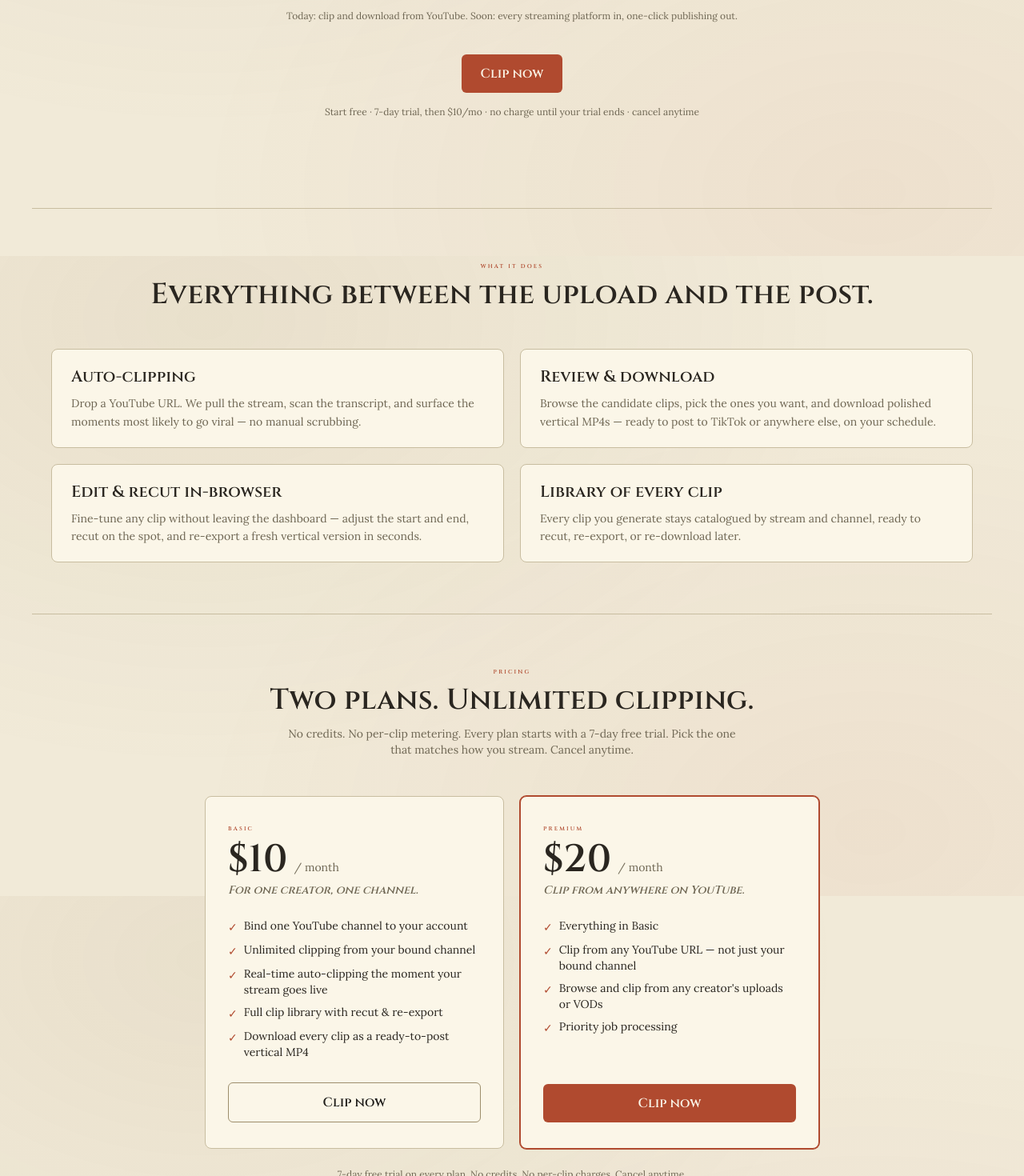
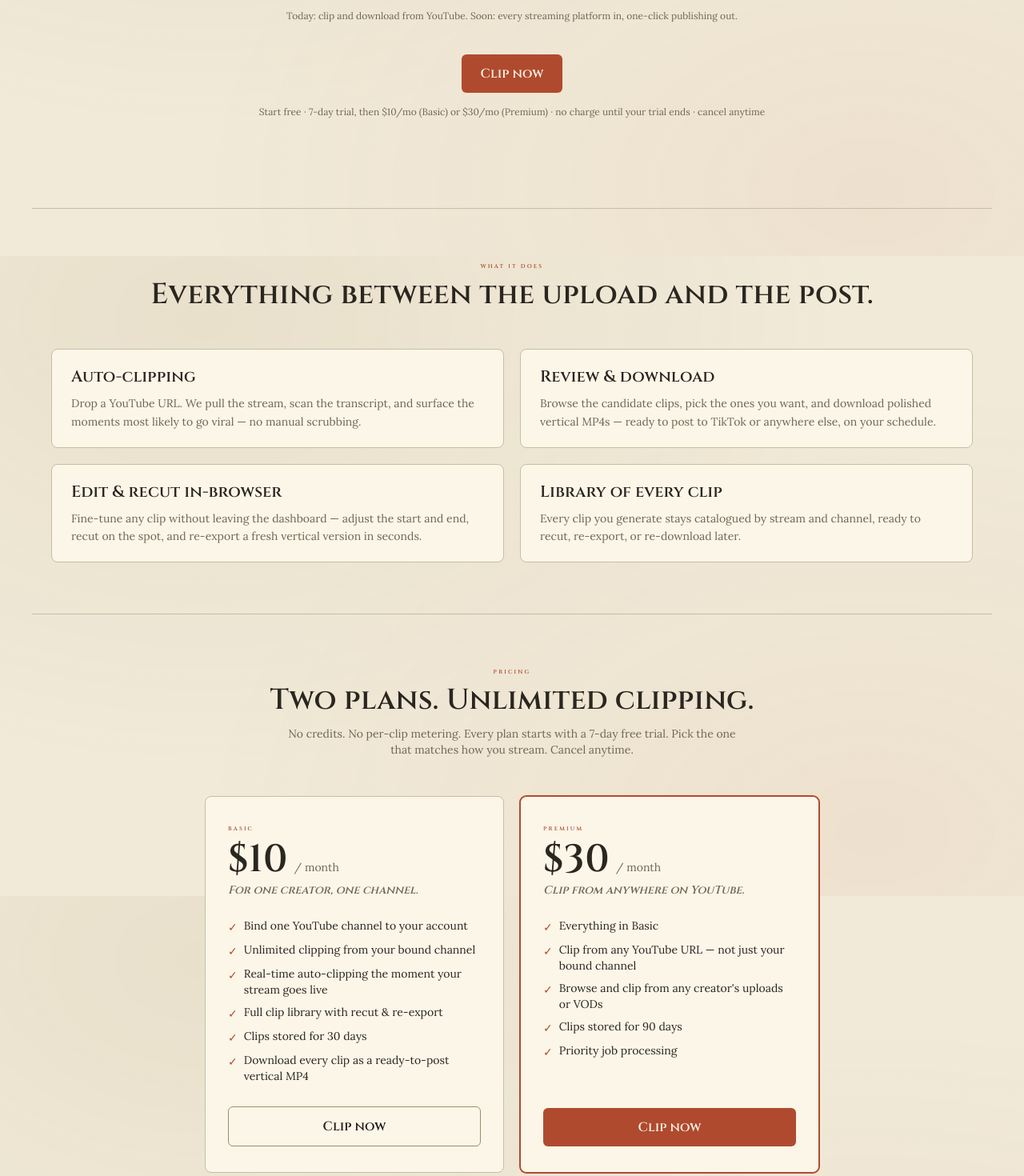
Before and after one commit to encyclipedia-ai/landing-page, a Next.js app: page / in a window 1280 px wide. Shown: the part 480-1950 px from the top of the page at 80% size. Built offline with nearby package versions, Linux system fonts and the light colour scheme; no server answers.

Commit message:
feat(landing): set premium to  and clarify retention
Update pricing section and hero copy to show Basic 30-day storage, Premium 90-day storage, and Premium price at /month.

```diff
--- a/src/app/page.tsx
+++ b/src/app/page.tsx
@@ -96,6 +96,7 @@ const plans = [
       "Unlimited clipping from your bound channel",
       "Real-time auto-clipping the moment your stream goes live",
       "Full clip library with recut & re-export",
+      "Clips stored for 30 days",
       "Download every clip as a ready-to-post vertical MP4",
     ],
     highlighted: false,
@@ -103,12 +104,13 @@ const plans = [
   {
     id: "premium",
     name: "Premium",
-    price: 20,
+    price: 30,
     tagline: "Clip from anywhere on YouTube.",
     features: [
       "Everything in Basic",
       "Clip from any YouTube URL — not just your bound channel",
       "Browse and clip from any creator's uploads or VODs",
+      "Clips stored for 90 days",
       "Priority job processing",
     ],
     highlighted: true,
@@ -203,7 +205,7 @@ export default function Landing() {
               Clip now
             </a>
           </div>
-          <p className="mt-4 text-xs text-muted">Start free · 7-day trial, then $10/mo · no charge until your trial ends · cancel anytime</p>
+          <p className="mt-4 text-xs text-muted">Start free · 7-day trial, then $10/mo (Basic) or $30/mo (Premium) · no charge until your trial ends · cancel anytime</p>
         </section>
 
         {/* Features */}
```
